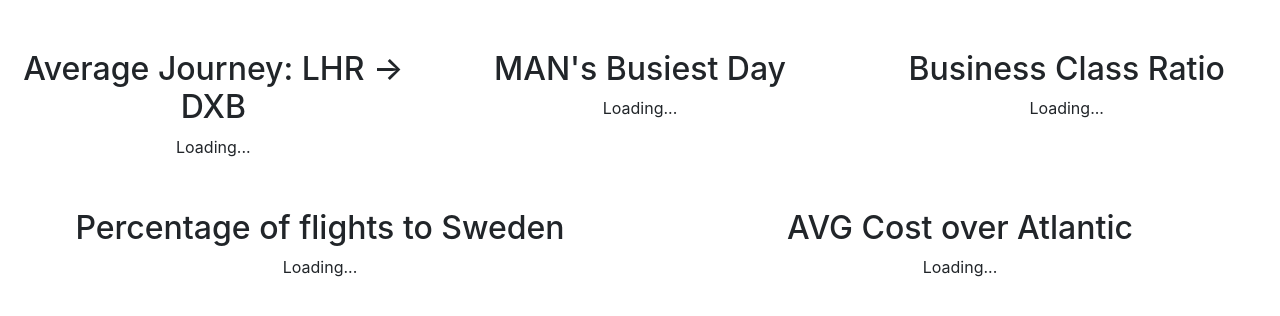
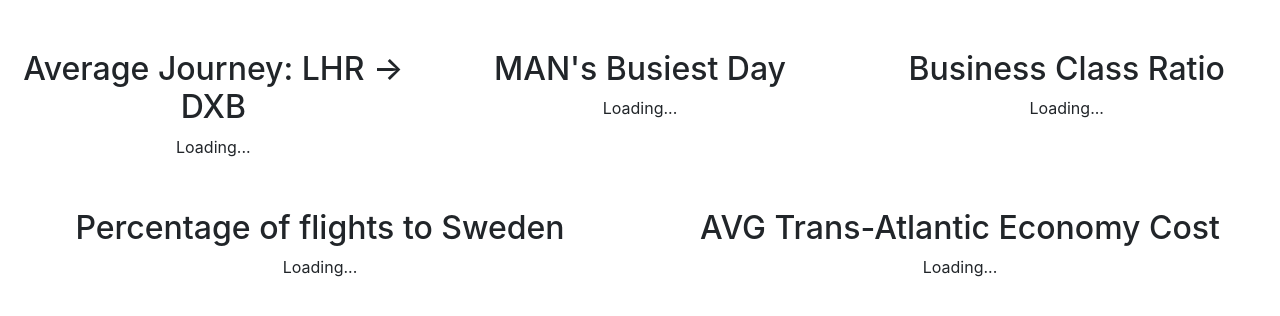
Before and after one commit to euan-cowie/code_test, a Django app: page / in a window 1280 px wide. Shown: the part 56-372 px from the top of the page. Run offline with Django 3.2, Linux system fonts and the light colour scheme; data that the repository does not hold is empty; some libraries are stand-ins or nearby versions.

Commit message:
Pricing average of Economy, not all classes

```diff
--- a/static/flight_data/js/main.js
+++ b/static/flight_data/js/main.js
@@ -122,11 +122,11 @@
     })
 
 // What is the average cost of a transatlantic flight?
-// TODO - This could be way improved, perhaps with a post, or nesting airports in flights
+// TODO - This could be way improved, perhaps with a post, or nesting, or async js
 getAllResults(progressCallback, "http://127.0.0.1:8000/api/airports/?continent=NA&fields=iata_code")
     .then(results => {
         const na_codes = results.map(p => p.iata_code)
-        const base_url = "http://127.0.0.1:8000/api/flights/?dest_air="
+        const base_url = "http://127.0.0.1:8000/api/flights/?out_flight_class=Economy&dest_air="
         const fields = "&fields=original_price,original_currency"
         const req_url = base_url + na_codes.join(',') + fields
 
@@ -151,3 +151,5 @@
                 document.getElementById('trans-atlantic-cost').innerHTML = '£' + Math.floor(sum / prices.length);
             })
     })
+
+// Performance
--- a/templates/code_test/index.html
+++ b/templates/code_test/index.html
@@ -38,7 +38,7 @@
             <div id="sweden-flights">Loading...</div>
         </div>
         <div class="col-sm text-center">
-            <h2>AVG Cost over Atlantic</h2>
+            <h2>AVG Trans-Atlantic Economy Cost</h2>
             <div id="trans-atlantic-cost">Loading...</div>
         </div>
     </div>
```
